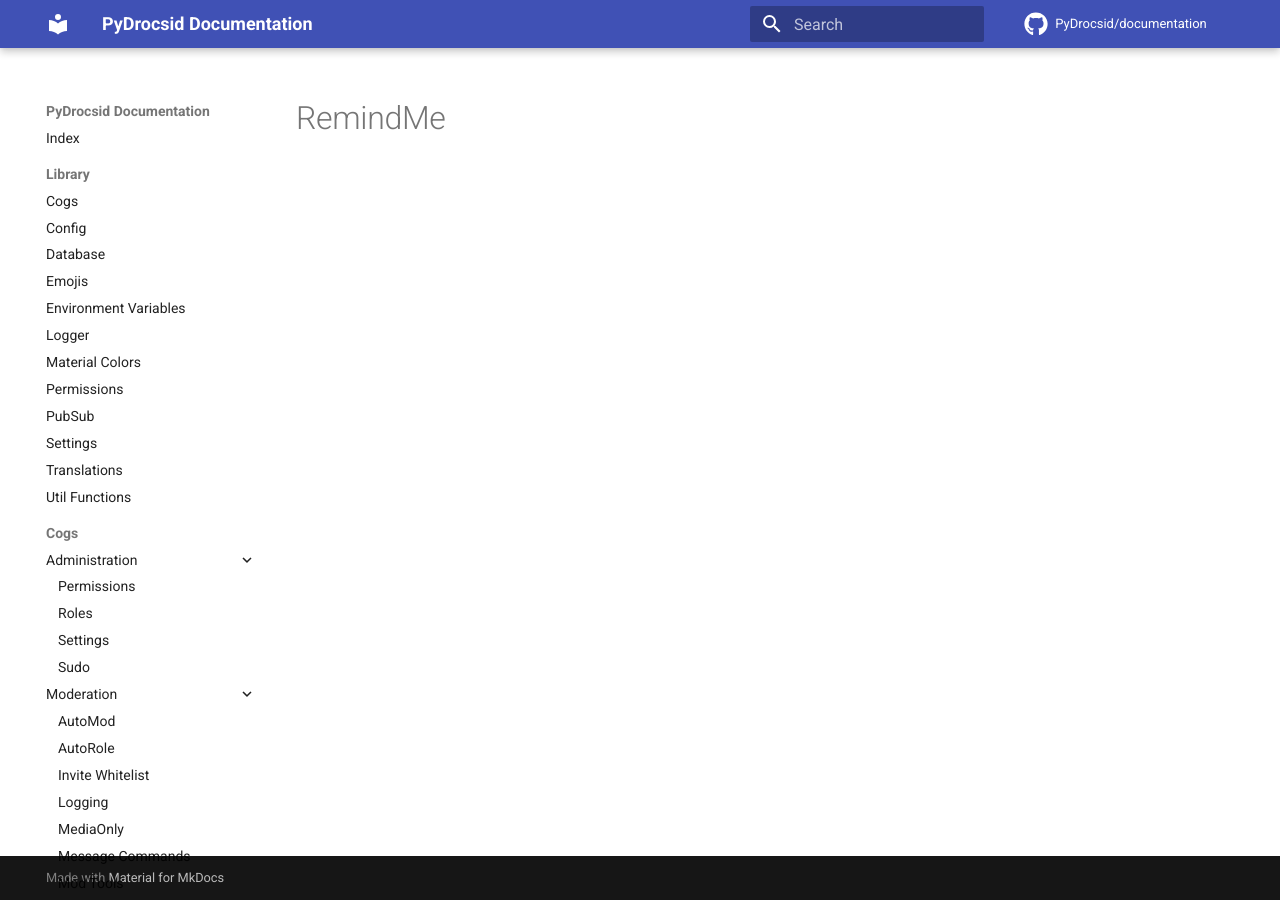
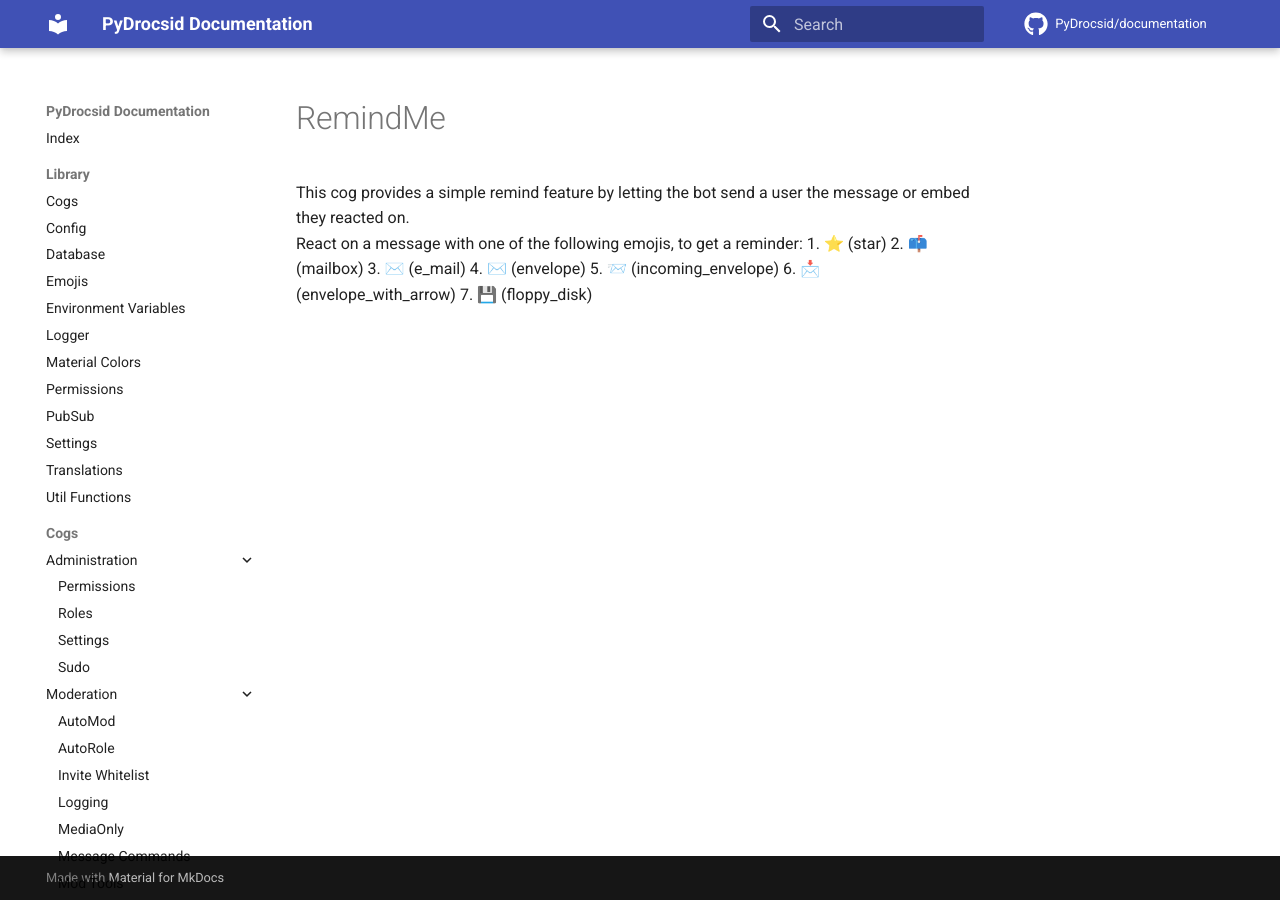
Before and after one commit to PyDrocsid/documentation, an MkDocs documentation site: the page built from docs/cogs/general/remindme.md, in a window 1280 px wide. Built offline with MkDocs 1.6.1 and Material for MkDocs 9.7.7, drawn with Linux system fonts in a browser that asks for light colours; comment, search, counter and statistics services are not loaded.

Commit message:
Update remindme.md

```diff
--- a/docs/cogs/general/remindme.md
+++ b/docs/cogs/general/remindme.md
@@ -1 +1,10 @@
 # RemindMe
+This cog provides a simple remind feature by letting the bot send a user the message or embed they reacted on. <br>
+React on a message with one of the following emojis, to get a reminder:
+1. ⭐ (star)
+2. 📫 (mailbox)
+3. ✉️ (e_mail)
+4. ✉️ (envelope)
+5. 📨 (incoming_envelope)
+6. 📩 (envelope_with_arrow)
+7. 💾 (floppy_disk)
```
